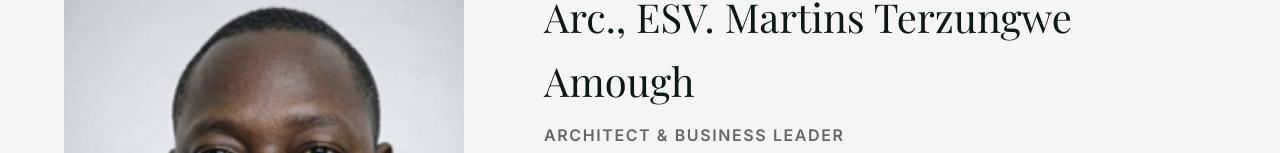
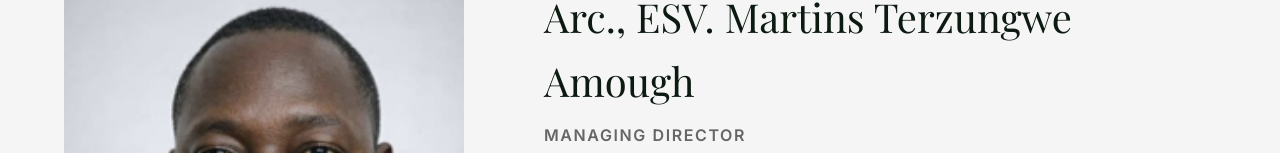
Before and after one commit to Joelpillar51/GreenArc, a plain HTML site: page board.html in a window 1280 px wide. Shown: the part 647-800 px from the top of the page. Drawn offline with nearby package versions, Linux system fonts and the light colour scheme; a web font is replaced by a local one.

Commit message:
Update Arc. Martins role to Managing Director in board.html

```diff
--- a/board.html
+++ b/board.html
@@ -1120,7 +1120,7 @@
             <div class="management-profile-text">
                 <span class="section-tag">Management</span>
                 <h2 class="management-profile-name">Arc., ESV. Martins Terzungwe Amough</h2>
-                <p class="management-profile-title">Architect & Business Leader</p>
+                <p class="management-profile-title">Managing Director</p>
                 <blockquote class="management-profile-quote">
                     "Integrating creative design with strategic business leadership to build Nigeria's future."
                 </blockquote>
```
